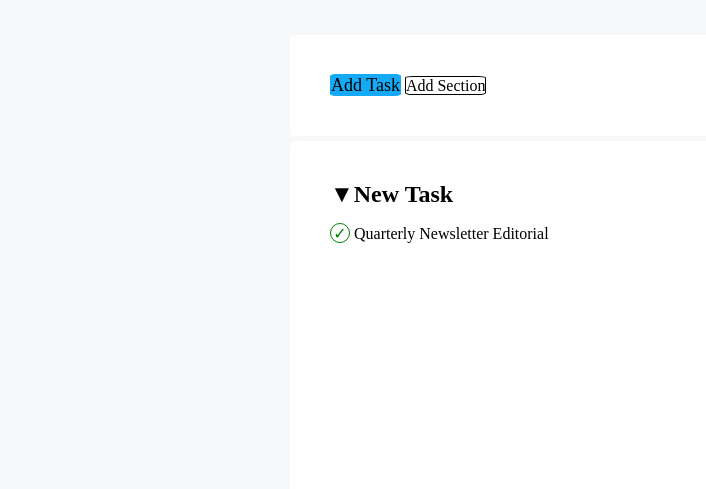
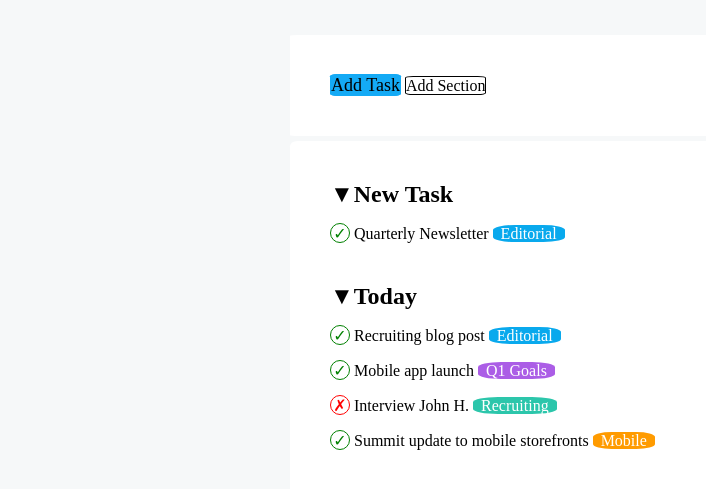
Before and after one commit to LesPaul997/html-css-toboolist, a plain HTML site: page index.html in a window 1280 px wide. Shown: the part 85-574 px from the top of the page, without its empty margins (0-706 px from the left). Drawn offline with Linux system fonts and the light colour scheme.

Commit message:
add : list today

```diff
--- a/css/style.css
+++ b/css/style.css
@@ -56,7 +56,7 @@ ul {
     list-style-type: none;
 }
 
-.first-list {
+.list {
     background-color: white;
     height: 520px;
     margin-left: 290px;
@@ -66,6 +66,7 @@ ul {
     border-radius: 1% 1% 1% 1%;
 }
 
+/**** CHECK  */
 .check {
     display: inline-block;
     height: 20px;
@@ -76,3 +77,49 @@ ul {
     color: green;
 
 }
+
+.cross {
+    display: inline-block;
+    height: 20px;
+    width: 20px;
+    text-align: center;
+    border: 1px solid red;
+    border-radius: 50%;
+    color: red;
+}
+
+.tag-blue {
+    background-color: #09a9ed;
+    color: white;
+    border-radius: 30%;
+    padding-left: 8px;
+    padding-right: 8px;
+}
+
+.second-title {
+    margin-top: 40px;
+}
+
+.tag-violet {
+    background-color: #ab5de6;
+    color: white;
+    border-radius: 30%;
+    padding-left: 8px;
+    padding-right: 8px;
+}
+
+.tag-green {
+    background-color: #2cc6ab;
+    color: white;
+    border-radius: 30%;
+    padding-left: 8px;
+    padding-right: 8px;
+}
+
+.tag-orange {
+    background-color: #ff9b00;
+    color: white;
+    border-radius: 30%;
+    padding-left: 8px;
+    padding-right: 8px;
+}
--- a/index.html
+++ b/index.html
@@ -28,7 +28,7 @@
         <!--Inizio Lista-->
         </div>
 
-        <div class="first-list">
+        <div class="list">
 
             <h2>&#9660;New Task</h2>
 
@@ -36,12 +36,52 @@
                 <li>
                     <span class="check">&check;</span>
                     <span class="text">Quarterly Newsletter</span>
-                    <span class="tag">Editorial</span>
+                    <span class="tag-blue">Editorial</span>
+                </li>
+            </ul>
+
+            <!--LISTA TODAY-->
+            <h2 class="second-title">&#9660;Today</h2>
+
+            <!--INIZIO CHECK-->
+            <ul>
+                <li>
+                    <span class="check">&check;</span>
+                    <span class="text">Recruiting blog post</span>
+                    <span class="tag-blue">Editorial</span>
+                </li>
+            </ul>
+
+            <ul>
+                <li>
+                    <span class="check">&check;</span>
+                    <span class="text">Mobile app launch</span>
+                    <span class="tag-violet">Q1 Goals</span>
+                </li>
+            </ul>
+
+            <ul>
+                <li>
+                    <span class="cross">&cross;</span>
+                    <span class="text">Interview John H.</span>
+                    <span class="tag-green">Recruiting</span>
+                </li>
+            </ul>
+
+            <ul>
+                <li>
+                    <span class="check">&check;</span>
+                    <span class="text">Summit update to mobile storefronts</span>
+                    <span class="tag-orange">Mobile</span>
                 </li>
             </ul>
 
 
+
         </div>
+
+
+
 
     </main>
 
```
